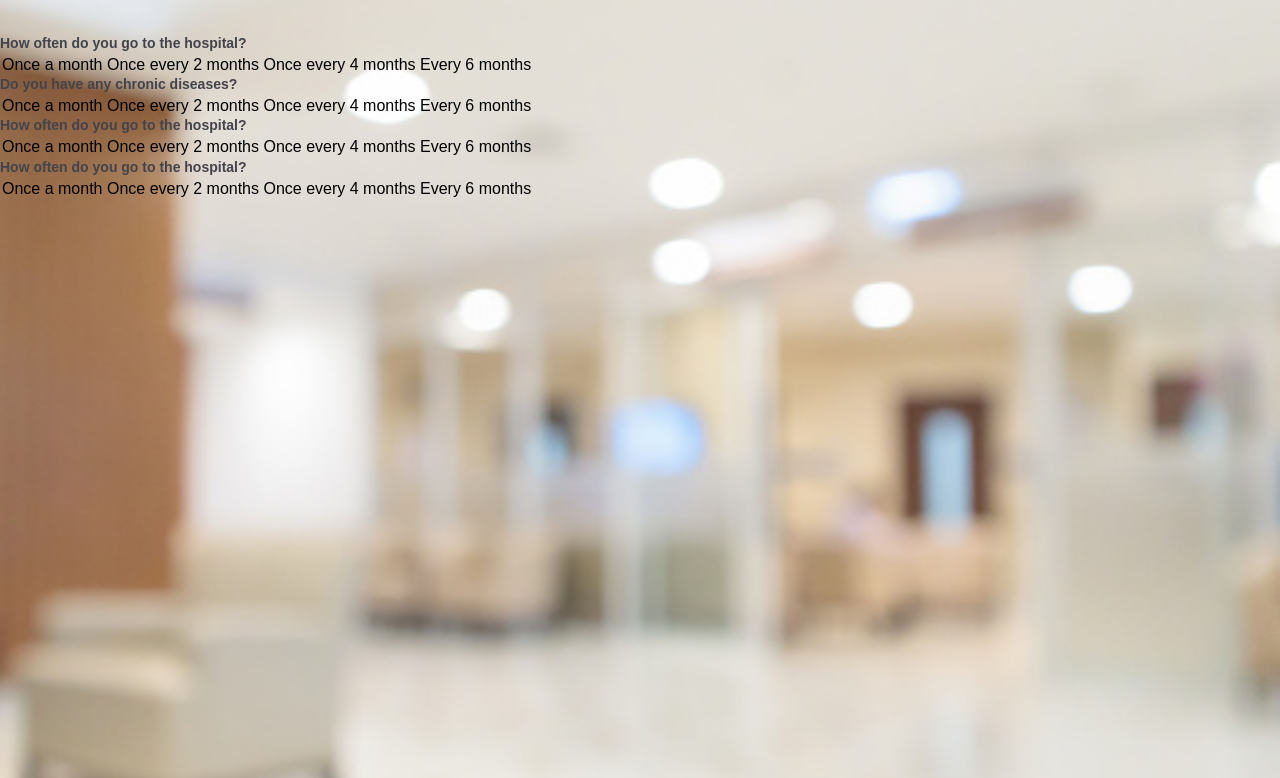
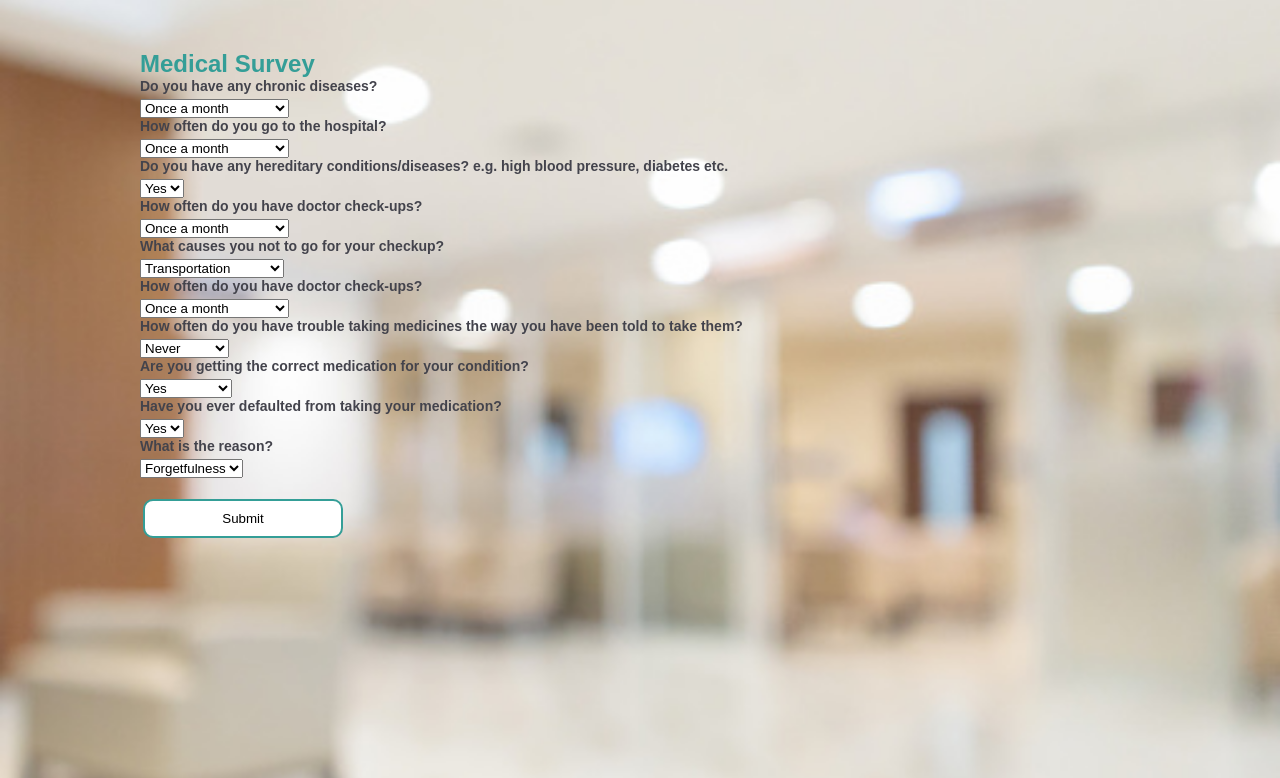
Before and after one commit to Mangokazi/Database-Project, a PHP site: page /survey.php in a window 1280 px wide. Shown: the top 778 px of the page. Run offline with PHP 8.4, Linux system fonts and the light colour scheme.

Commit message:
added survey

```diff
--- a/survey.php
+++ b/survey.php
@@ -1,51 +1,120 @@
 <!DOCTYPE html>
 <html lang="en">
+
 <head>
     <meta charset="UTF-8">
     <meta name="viewport" content="width=device-width, initial-scale=1.0">
     <title>Document</title>
     <link rel="stylesheet" href="style.css">
 </head>
+
 <body>
-    <form action="" method="post">
+    <form action="/submit_survey" method="post" id="survey_form">
+        <h2>Medical Survey</h2>
         <table>
             <tr>
-                <label for="">How often do you go to the hospital?</label>
-                <option value="">
-                    <select name="" id="">Once a month</select>
-                    <select name="" id="">Once every 2 months</select>
-                    <select name="" id="">Once every 4 months</select>
-                    <select name="" id="">Every 6 months</select>
-                </option>
+                <label for="chronic-diseases">Do you have any chronic diseases?</label>
+                <select name="chronic-diseases" id="chronic-diseases">
+                    <option value="" id="">Once a month</option>
+                    <option value="" id="">Once every 2 months</option>
+                    <option value="" id="">Once every 4 months</option>
+                    <option value="" id="">Every 6 months</option>
+                </select>
             </tr>
             <tr>
-                <label for="">Do you have any chronic diseases?</label>
-                <option value="">
-                    <select name="" id="">Once a month</select>
-                    <select name="" id="">Once every 2 months</select>
-                    <select name="" id="">Once every 4 months</select>
-                    <select name="" id="">Every 6 months</select>
-                </option>
+                <label for="hospital-visits">How often do you go to the hospital?</label>
+                <select name="hospital-visits" id="hospital-visits">
+                    <option value="once_months" id="">Once a month</option>
+                    <option value="once_2_months" id="">Once every 2 months</option>
+                    <option value="once_4_months" id="">Once every 4 months</option>
+                    <option value="every_6_months" id="">Every 6 months</option>
+                </select>
             </tr>
             <tr>
-                <label for="">How often do you go to the hospital?</label>
-                <option value="">
-                    <select name="" id="">Once a month</select>
-                    <select name="" id="">Once every 2 months</select>
-                    <select name="" id="">Once every 4 months</select>
-                    <select name="" id="">Every 6 months</select>
-                </option>
+                <label for="hereditary-diseases">Do you have any hereditary conditions/diseases? e.g. high blood pressure, diabetes etc.</label>
+                <select name="hereditary-diseases" id="hereditary-diseases">
+                    <option value="">Yes</option>
+                    <option value="">No</option>
+                </select>
             </tr>
             <tr>
-                <label for="">How often do you go to the hospital?</label>
-                <option value="">
-                    <select name="" id="">Once a month</select>
-                    <select name="" id="">Once every 2 months</select>
-                    <select name="" id="">Once every 4 months</select>
-                    <select name="" id="">Every 6 months</select>
-                </option>
+                <label for="hospital_check-ups">How often do you have doctor check-ups?</label>
+                <select name="hospital_check-ups" id="hospital_check-ups">
+                    <option value="">Once a month</option>
+                    <option value="">Once every 2 months</option>
+                    <option value="">Once every 4 months</option>
+                    <option value="">Every 6 months</option>
+                </select>
+            </tr>
+            <tr>
+                <label for="check-ups">What causes you not to go for your checkup?</label>
+                <select name="check-ups" id="check-ups">
+                    <option value="transportation">Transportation</option>
+                    <option value="financial_constraints">Financial constraints</option>
+                    <option value="denial_diagnosis">Denial of diagnosis</option>
+                </select>
+            </tr>
+            <tr>
+                <label for="check-ups">How often do you have doctor check-ups?</label>
+                <select name="check-ups" id="check-ups">
+                    <option value="">Once a month</option>
+                    <option value="">Once every 2 months</option>
+                    <option value="">Once every 4 months</option>
+                    <option value="">Every 6 months</option>
+                </select>
+            </tr>
+            <tr>
+                <label for="medicines">How often do you have trouble taking medicines the way you have been told to take them?</label>
+                <select name="medicines" id="medicines">
+                    <option value="never">Never</option>
+                    <option value="rarely">Rarely</option>
+                    <option value="sometimes">Sometimes</option>
+                    <option value="often">Often</option>
+                    <option value="always">Always</option>
+                </select>
+            </tr>
+            <tr>
+                <label for="medication">Are you getting the correct medication for your condition?</label>
+                <select name="medication" id="medication">
+                    <option value="yes">Yes</option>
+                    <option value="no">No</option>
+                    <option value="not_sure">I'm not sure</option>
+                </select>
+            </tr>
+            <tr>
+                <label for="defaulted_medication">Have you ever defaulted from taking your medication?</label>
+                <select name="defaulted_medication" id="defaulted_medication" onchange="showNextQuestion()">
+                    <option value="yes">Yes</option>
+                    <option value="no">No</option>
+                </select>
+            </tr>
+            <tr id="next_question" style="display: none;">
+                <label for="defaulted_reason">What is the reason?</label>
+                <select name="defaulted_reason" id="defaulted_reason">
+                    <option value="Forgetfulness">Forgetfulness</option>
+                    <option value="side_effects">Side effects</option>
+                    <option value="cost">Cost</option>
+                    <option value="other">Other</option>
+                </select>
+            </tr>
+            <tr>
+                <td><button type="submit" value="Submit" class="survey_btn">Submit</button></td>
             </tr>
         </table>
     </form>
+    <script>
+        function showNextQuestion() {
+            var selectBox = document.getElementById("defaulted_medication");
+            var selectedValue = selectBox.options[selectBox.selectedIndex].value;
+            var nextQuestionDiv = document.getElementById("next_question");
+
+            if (selectedValue === "yes") {
+                nextQuestionDiv.style.display = "table-row";
+            } else {
+                nextQuestionDiv.style.display = "none";
+            }
+        }
+    </script>
 </body>
+
 </html>
```
